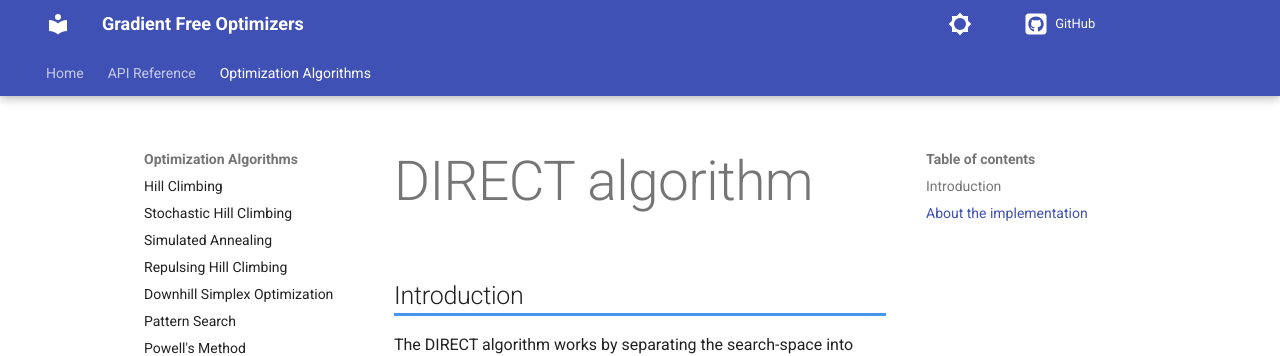
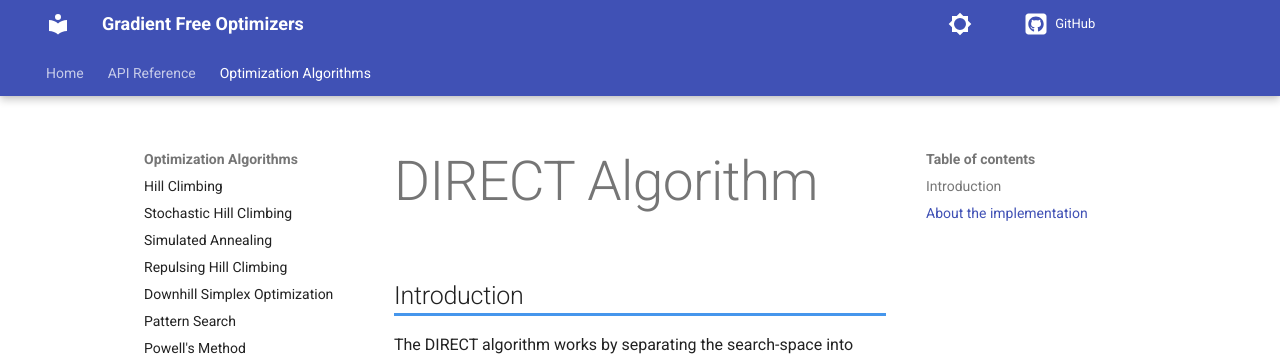
Before and after one commit to SimonBlanke/gradient-free-optimizers-documentation, an MkDocs documentation site: the page built from docs/optimizers/direct_algorithm.md, in a window 1280 px wide and 1209 px high. Shown: the top 356 px of the window. Built offline with MkDocs 1.6.1 and Material for MkDocs 9.7.7, drawn with Linux system fonts in a browser that asks for light colours; comment, search, counter and statistics services are not loaded; the version menu is left out.

Commit message:
small fix

```diff
--- a/docs/optimizers/direct_algorithm.md
+++ b/docs/optimizers/direct_algorithm.md
@@ -1,4 +1,4 @@
-# DIRECT algorithm
+# DIRECT Algorithm
 
 
 ## Introduction
```
